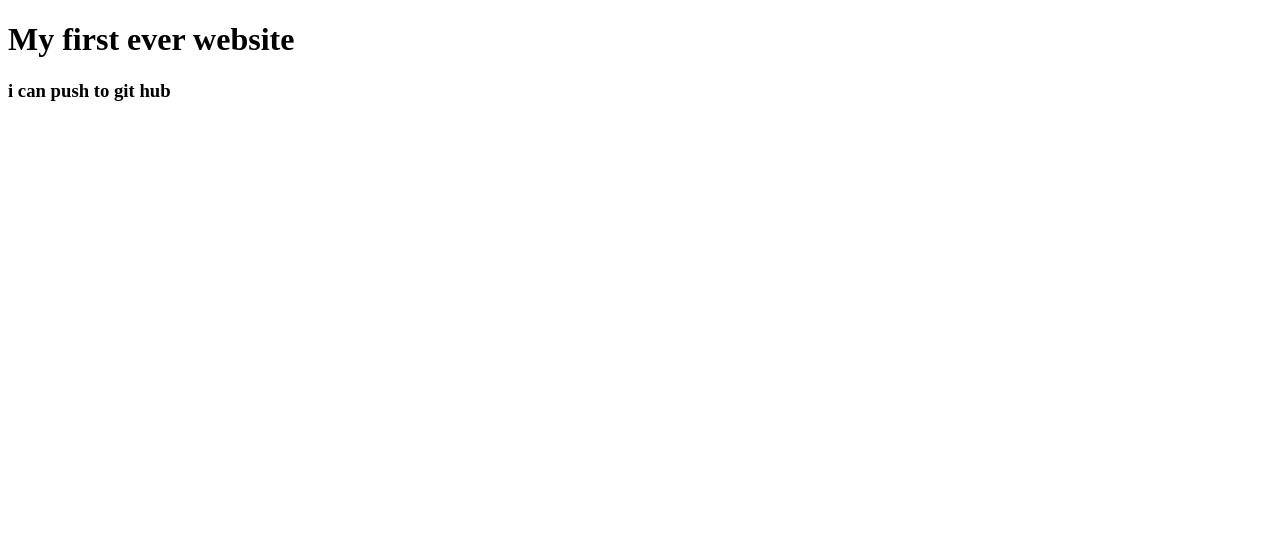
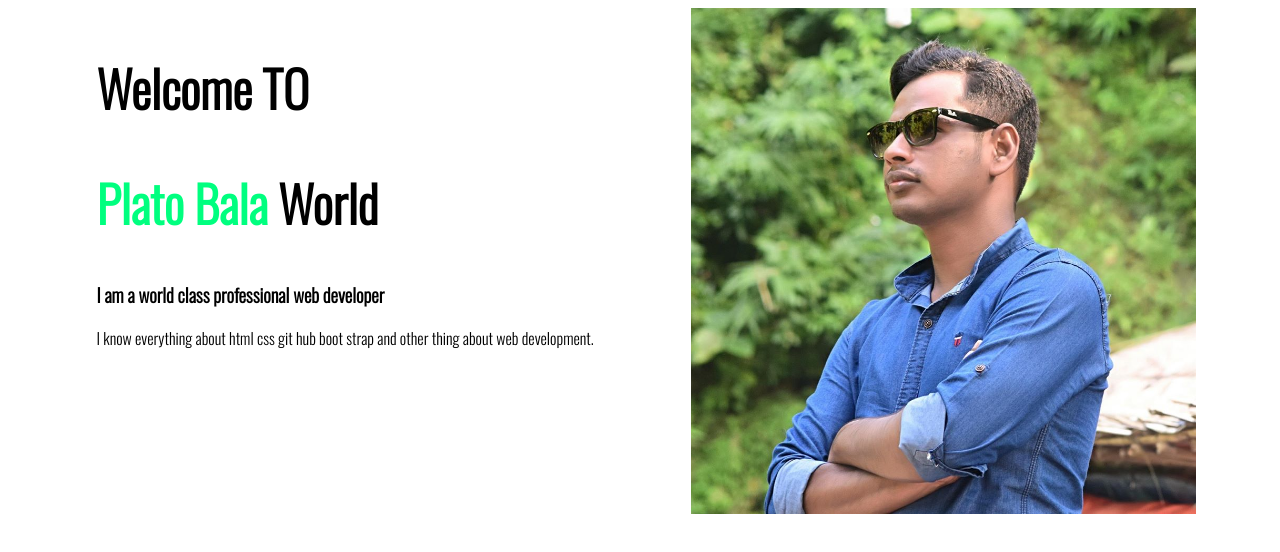
Before and after one commit to platobala/platobala, a plain HTML site: page index.html in a window 1280 px wide. Drawn offline with nearby package versions, Linux system fonts and the light colour scheme.

Commit message:
added top part

```diff
--- a/index.html
+++ b/index.html
@@ -4,9 +4,21 @@
     <meta charset="UTF-8">
     <meta name="viewport" content="width=device-width, initial-scale=1.0">
     <title>PLATO BALA</title>
+    <link href="https://fonts.googleapis.com/css2?family=Oswald:wght@200;300&display=swap" rel="stylesheet">
+    <link rel="stylesheet" href="style.css">
 </head>
 <body>
-   <h1>My first ever website</h1>
-   <h3>i can push to git hub</h3>
+    <section>
+        <div class="half-width">
+        <h1>Welcome TO</h1>
+        <h1><span class="name-highlit">Plato Bala</span> World</h1>
+        <h3>I am a world class professional web developer</h3>
+        <p>I know everything about html css git hub boot strap and other thing about web development.</p>
+        </div>
+        <div class="half-width">
+            <img src="images/profile1.jpg" alt="">
+        </div>
+    </section>
+
 </body>
 </html>
--- /dev/null
+++ b/style.css
@@ -0,0 +1,22 @@
+body{
+    font-family: 'Oswald', sans-serif;
+}
+h1{
+    font-size: 50px;
+}
+.name-highlit{
+    color: springgreen;
+}
+button{
+    background-color: orangered;
+
+}
+.half-width{
+    width: 40%;
+    float: left;
+    margin-left: 5%;
+    padding-left: 2%;
+}
+.half-width img{
+    width: 100%;
+}
```
Also changed, not shown: images/profile1.jpg (added).
